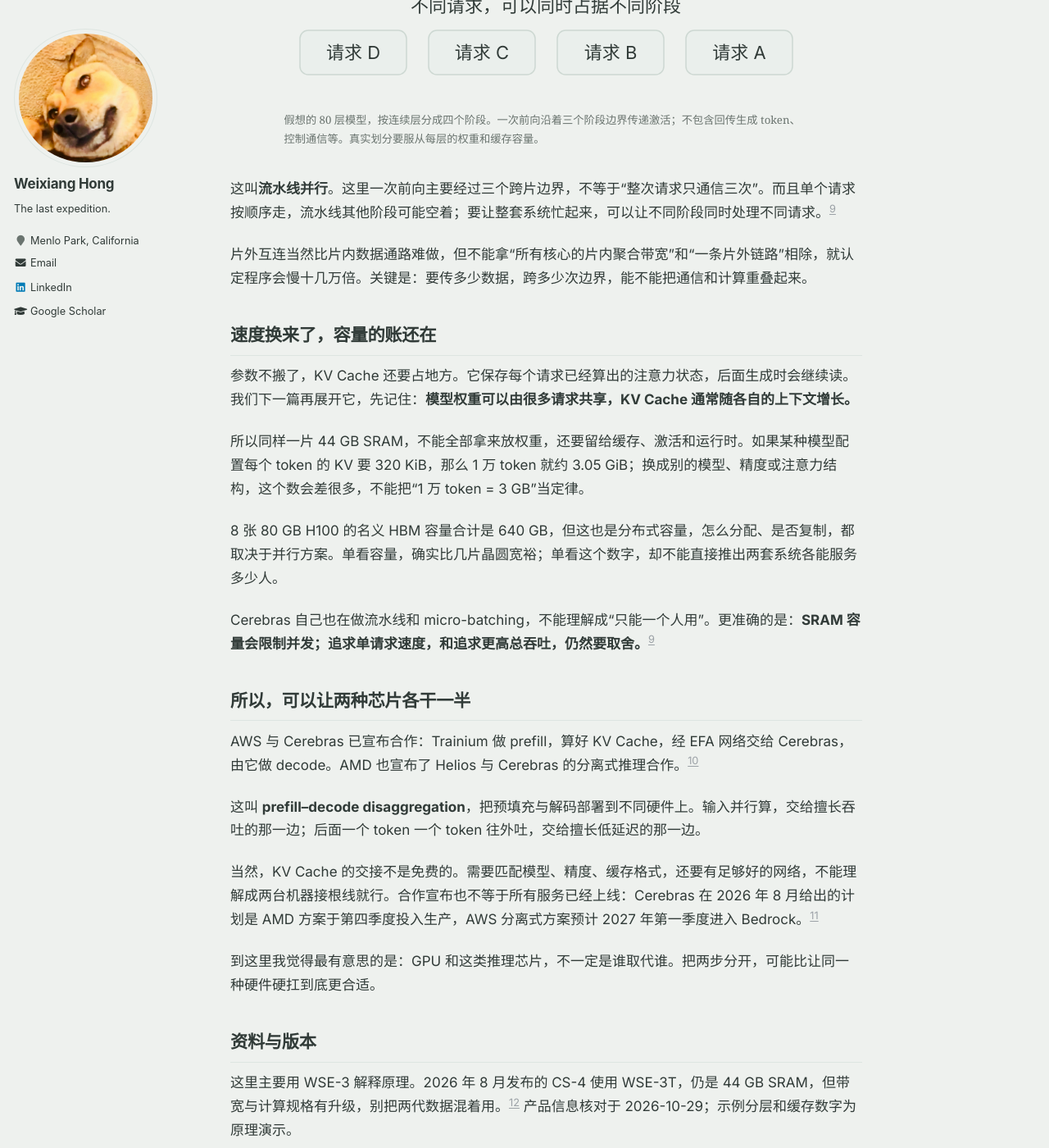
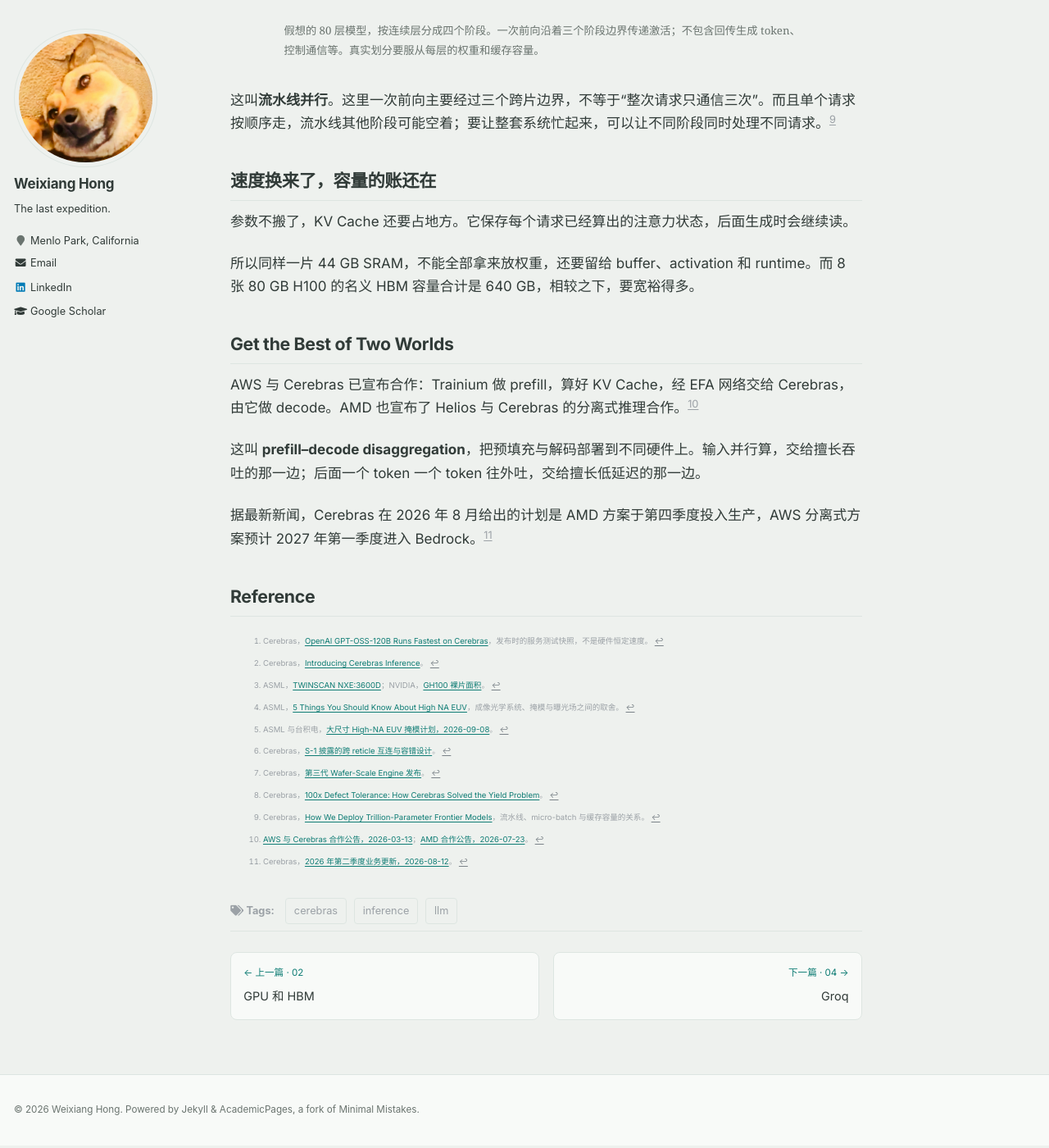
Before and after one commit to weixianghong/weixianghong.github.io, a Jekyll site: the page built from _posts/2026-10-29-inference-cerebras.md, in a window 1280 px wide and 1400 px high, scrolled down 3093 px. Shown: the whole window at 82% size. Built offline with Jekyll 4.4.1, drawn with Linux system fonts in a browser that asks for light colours; some of the changed text lies outside the part shown.

Commit message:
Update 2026-10-29-inference-cerebras.md

```diff
--- a/_posts/2026-10-29-inference-cerebras.md
+++ b/_posts/2026-10-29-inference-cerebras.md
@@ -11,13 +11,11 @@
 tags: [llm, inference, cerebras]
 ---
 
-上一篇算完 H100 的账，我的第一反应是：那如果不用 HBM，一开始就把参数全部放在计算芯片里呢？
+如果不用 HBM，一开始就把参数全部放在计算芯片里呢？
 
 Groq 和 Cerebras 的推理路线，都在认真做这件事。这篇先讲 Cerebras。
 
-它确实能快得很夸张。Cerebras 发布 gpt-oss-120b 服务时，曾公布 Artificial Analysis 测得约 2,700 output tokens/s。[^speed] 但这个数字不能直接拿来证明“同样模型固定比 8 张 H100 快几倍”：精度、输入长度、并发量、软件版本都得对齐。**单个请求出字快，和整套系统总吞吐量高，也不是同一个指标。**
-
-我们先不追排行榜，看看它为什么能快。
+它确实能快得很夸张。Cerebras 发布 gpt-oss-120b 服务时，曾公布 Artificial Analysis 测得约 2,700 output tokens/s。[^speed] 8张 Nvidia H100 一起跑，才 250 个左右。
 
 ## SRAM 很快，就是太占地方
 
@@ -27,11 +25,11 @@
 
 一颗普通大小的计算芯片，做出几百 MB 的 SRAM 已经很可观。几十 GB 的权重，要靠很多颗芯片的面积才装得下。如果把这些芯片切开，再通过封装、板级走线或线缆互连，跨芯片的数据传递又会成为问题。
 
-那为什么不直接做一颗大芯片？
+既然如此，干脆直接做一颗大芯片！
 
-## 大到一块晶圆，行不行？
+## 大到一块晶圆的芯片
 
-常规光刻不是把整个晶圆一次照出来，而是一块曝光场、一块曝光场地做。以 ASML 的一款 0.33 NA EUV 设备为例，最大曝光场是 **26 × 33 mm**。H100 的 GH100 计算裸片约 814 mm²，已经接近这个面积量级。[^reticle]
+先补充一点光刻机背景，常规光刻不是把整个晶圆一次照出来，而是一块曝光场、一块曝光场地做。以 ASML 的一款 0.33 NA EUV 设备为例，最大曝光场是 **26 × 33 mm**。H100 的 GH100 计算裸片约 814 mm²，已经接近这个面积量级。[^reticle]
 
 ### 那把光刻机做大，不就行了？
 
@@ -52,17 +50,17 @@
 <figcaption>左：常规路线，把晶圆上的裸片切开。右：wafer-scale 路线，通过跨曝光场连接，保留一个巨大的连续处理器。网格仅为示意。</figcaption>
 </figure>
 
-以 WSE-3 为例，面积是 46,225 mm²，约为 H100 裸片的 57 倍；启用 90 万个 AI 计算核心，片上 SRAM 合计 44 GB。这里的小核心和 NVIDIA 的 SM 不是同一种单位，不能直接用核心数量比算力。[^wse]
+以 WSE-3 为例，面积是 46,225 mm²，约为 H100 裸片的 57 倍；启用 90 万个 AI 计算核心，片上 SRAM 合计 44 GB。[^wse]
 
-而且，晶圆不是完美的，一定会有制造缺陷。芯片越大，碰到缺陷的概率越高。不切开，坏一小块，难道整片就报废？
+然而，晶圆不是完美的，一定会有制造缺陷。芯片越大，碰到缺陷的概率越高。不切开，坏一小块，难道整片就报废？
 
-Cerebras 的办法是把容错做细：核心很小，加上冗余核心和可以绕路的互连，坏的部分关掉，由冗余资源补上。它公开的 WSE-3 数据是约 **97 万个物理核心，启用 90 万个**。坏点不会自动只影响一个核心，但设计会尽量把损失局限在小范围。[^yield]
+Cerebras 的办法是把容错做细：核心很小，加上冗余核心和可以绕路的互连，坏的部分关掉，由冗余资源补上。它公开的 WSE-3 数据是约 **97 万个物理核心，但只启用 90 万个**。坏点不会自动只影响一个核心，但设计会尽量把损失局限在小范围。[^yield]
 
 ## 44 GB 还是装不下，怎么办？
 
-那就用多片晶圆。只是这一次，尽量让**权重留在原地，跨晶圆传中间结果**。
+那就用多片晶圆，进行软件层面的优化。
 
-举个只为说明原理的例子：一个 80 层模型，分到 4 片晶圆上，每片负责连续 20 层。算完第 20 层，把 activation 传给下一片，而不是把下一片的权重搬到这一片。
+比如，一个 80 层模型，分到 4 片晶圆上，每片负责连续 20 层。算完第 20 层，把 activation 传给下一片，而不是把下一片的权重搬到这一片。
 
 <figure class="inference-figure">
 {% include inference/wafer-pipeline.svg %}
@@ -71,31 +69,21 @@
 
 这叫**流水线并行**。这里一次前向主要经过三个跨片边界，不等于“整次请求只通信三次”。而且单个请求按顺序走，流水线其他阶段可能空着；要让整套系统忙起来，可以让不同阶段同时处理不同请求。[^pipeline]
 
-片外互连当然比片内数据通路难做，但不能拿“所有核心的片内聚合带宽”和“一条片外链路”相除，就认定程序会慢十几万倍。关键是：要传多少数据，跨多少次边界，能不能把通信和计算重叠起来。
-
 ## 速度换来了，容量的账还在
 
-参数不搬了，KV Cache 还要占地方。它保存每个请求已经算出的注意力状态，后面生成时会继续读。我们下一篇再展开它，先记住：**模型权重可以由很多请求共享，KV Cache 通常随各自的上下文增长。**
+参数不搬了，KV Cache 还要占地方。它保存每个请求已经算出的注意力状态，后面生成时会继续读。
 
-所以同样一片 44 GB SRAM，不能全部拿来放权重，还要留给缓存、激活和运行时。如果某种模型配置每个 token 的 KV 要 320 KiB，那么 1 万 token 就约 3.05 GiB；换成别的模型、精度或注意力结构，这个数会差很多，不能把“1 万 token = 3 GB”当定律。
+所以同样一片 44 GB SRAM，不能全部拿来放权重，还要留给 buffer、activation 和 runtime。而 8 张 80 GB H100 的名义 HBM 容量合计是 640 GB，相较之下，要宽裕得多。
 
-8 张 80 GB H100 的名义 HBM 容量合计是 640 GB，但这也是分布式容量，怎么分配、是否复制，都取决于并行方案。单看容量，确实比几片晶圆宽裕；单看这个数字，却不能直接推出两套系统各能服务多少人。
-
-Cerebras 自己也在做流水线和 micro-batching，不能理解成“只能一个人用”。更准确的是：**SRAM 容量会限制并发；追求单请求速度，和追求更高总吞吐，仍然要取舍。**[^pipeline]
-
-## 所以，可以让两种芯片各干一半
+## Get the Best of Two Worlds
 
 AWS 与 Cerebras 已宣布合作：Trainium 做 prefill，算好 KV Cache，经 EFA 网络交给 Cerebras，由它做 decode。AMD 也宣布了 Helios 与 Cerebras 的分离式推理合作。[^partners]
 
 这叫 **prefill–decode disaggregation**，把预填充与解码部署到不同硬件上。输入并行算，交给擅长吞吐的那一边；后面一个 token 一个 token 往外吐，交给擅长低延迟的那一边。
 
-当然，KV Cache 的交接不是免费的。需要匹配模型、精度、缓存格式，还要有足够好的网络，不能理解成两台机器接根线就行。合作宣布也不等于所有服务已经上线：Cerebras 在 2026 年 8 月给出的计划是 AMD 方案于第四季度投入生产，AWS 分离式方案预计 2027 年第一季度进入 Bedrock。[^rollout]
+据最新新闻，Cerebras 在 2026 年 8 月给出的计划是 AMD 方案于第四季度投入生产，AWS 分离式方案预计 2027 年第一季度进入 Bedrock。[^rollout]
 
-到这里我觉得最有意思的是：GPU 和这类推理芯片，不一定是谁取代谁。把两步分开，可能比让同一种硬件硬扛到底更合适。
-
-## 资料与版本
-
-这里主要用 WSE-3 解释原理。2026 年 8 月发布的 CS-4 使用 WSE-3T，仍是 44 GB SRAM，但带宽与计算规格有升级，别把两代数据混着用。[^cs4] 产品信息核对于 2026-10-29；示例分层和缓存数字为原理演示。
+## Reference
 
 [^speed]: Cerebras，[OpenAI GPT-OSS-120B Runs Fastest on Cerebras](https://www.cerebras.ai/blog/openai-gpt-oss-120b-runs-fastest-on-cerebras)，发布时的服务测试快照，不是硬件恒定速度。
 [^inference]: Cerebras，[Introducing Cerebras Inference](https://www.cerebras.ai/blog/introducing-cerebras-inference-ai-at-instant-speed)。
```
Also changed, not shown: other parts of _posts/2026-10-29-inference-cerebras.md (+1 -1 lines).
